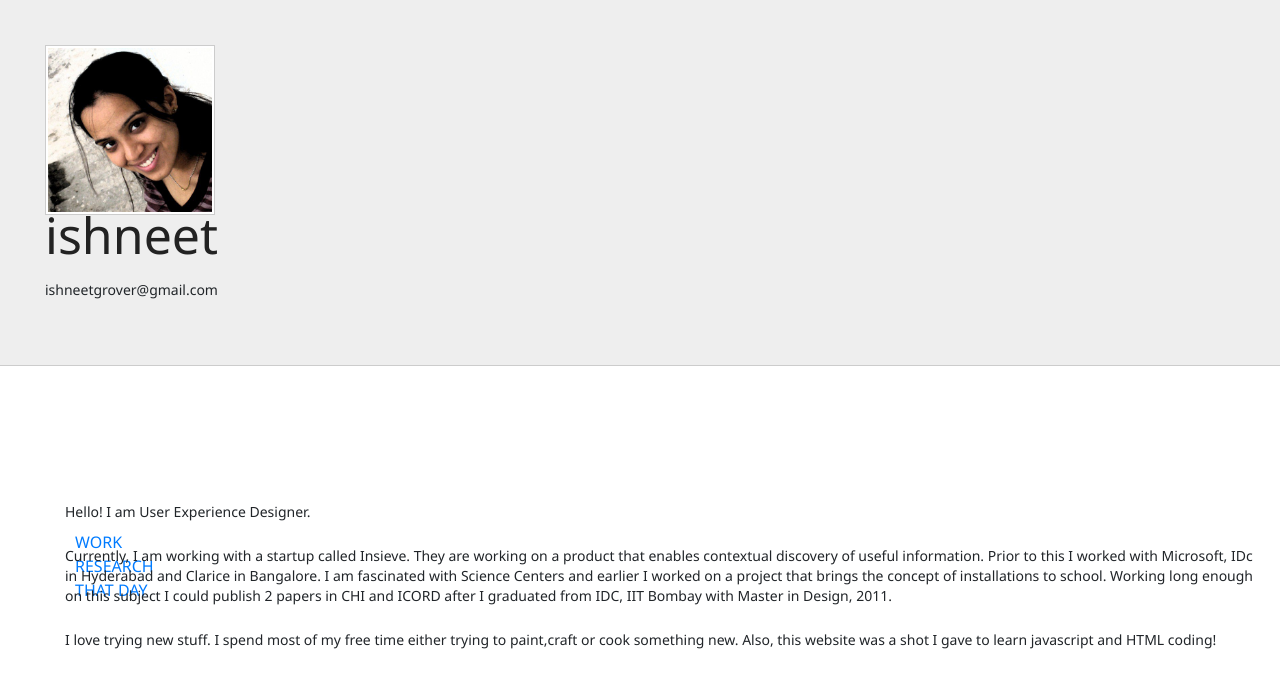
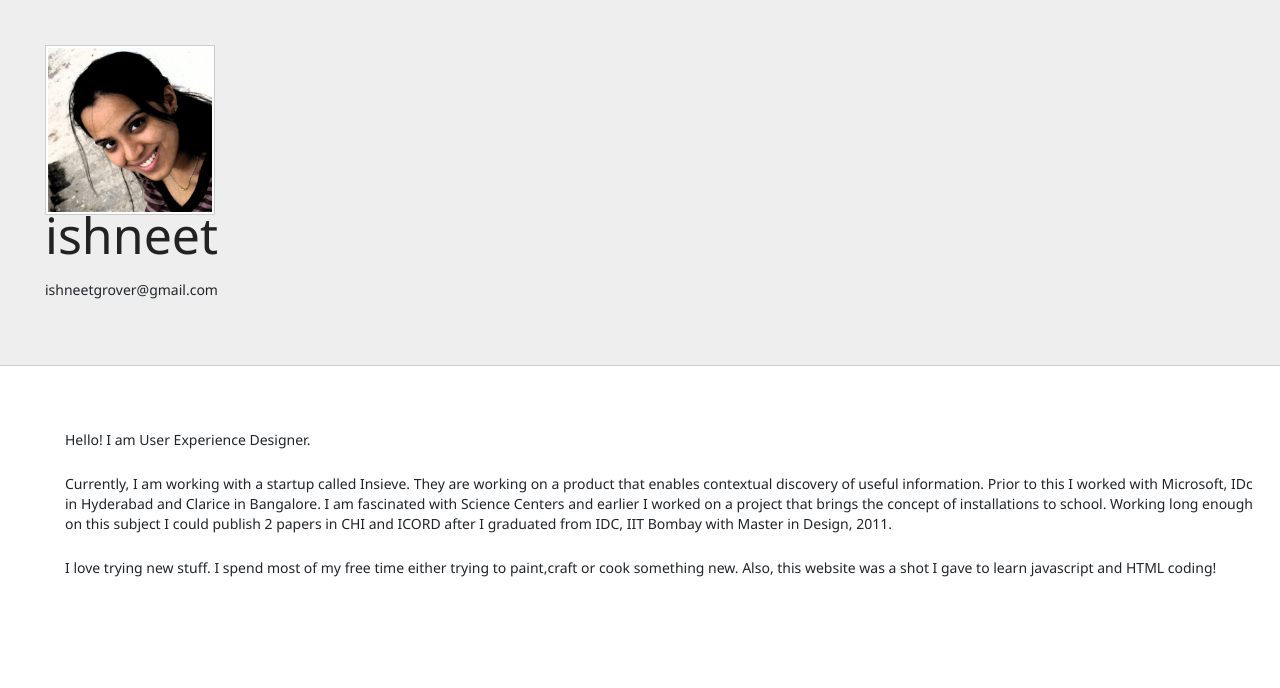
Before and after one commit to ishneet/ishneet.github.io, a plain HTML site: page index.html in a window 1280 px wide. Drawn offline with nearby package versions, Linux system fonts and the light colour scheme.

Commit message:
removed side links

```diff
--- a/index.html
+++ b/index.html
@@ -42,9 +42,6 @@
             <div class="span2">
               <div class="left-pane">
                 <br>
-                <a href="Work">WORK</a><br>
-                <a href="Work">RESEARCH</a><br>
-                <a href="Work">THAT DAY</a>
               </div>
             </div>
             <div class="span7">
```
